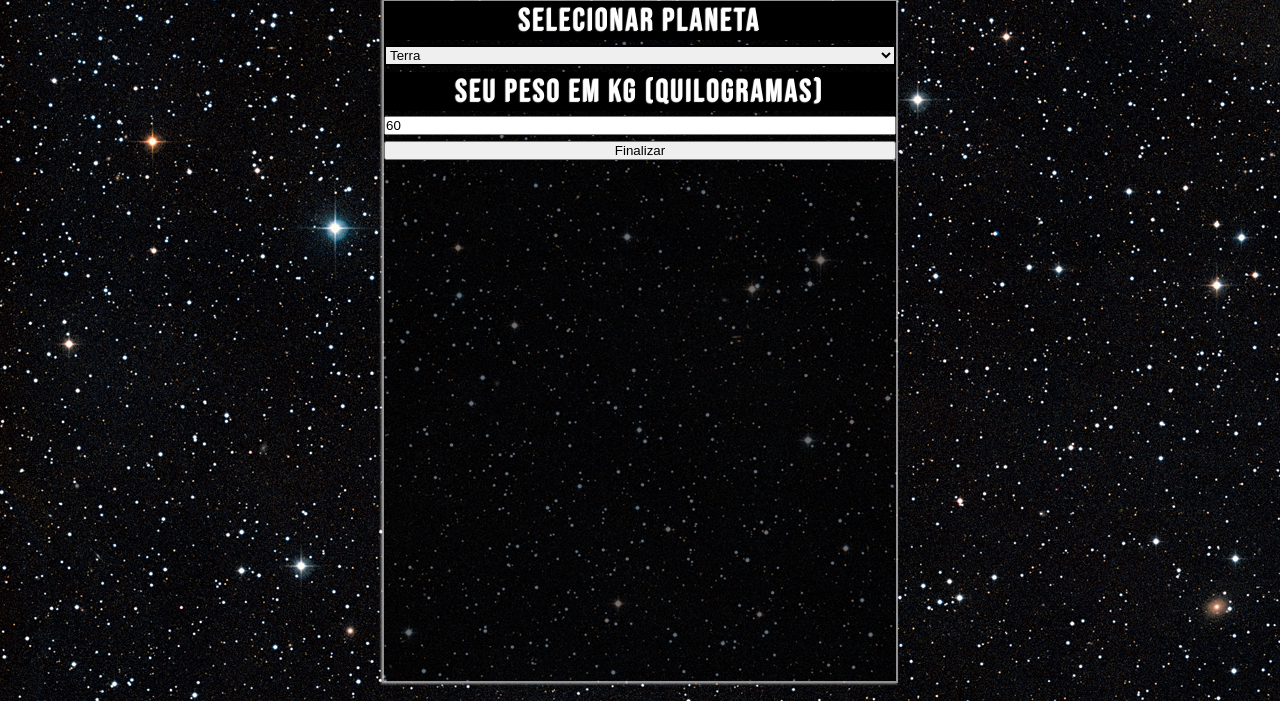
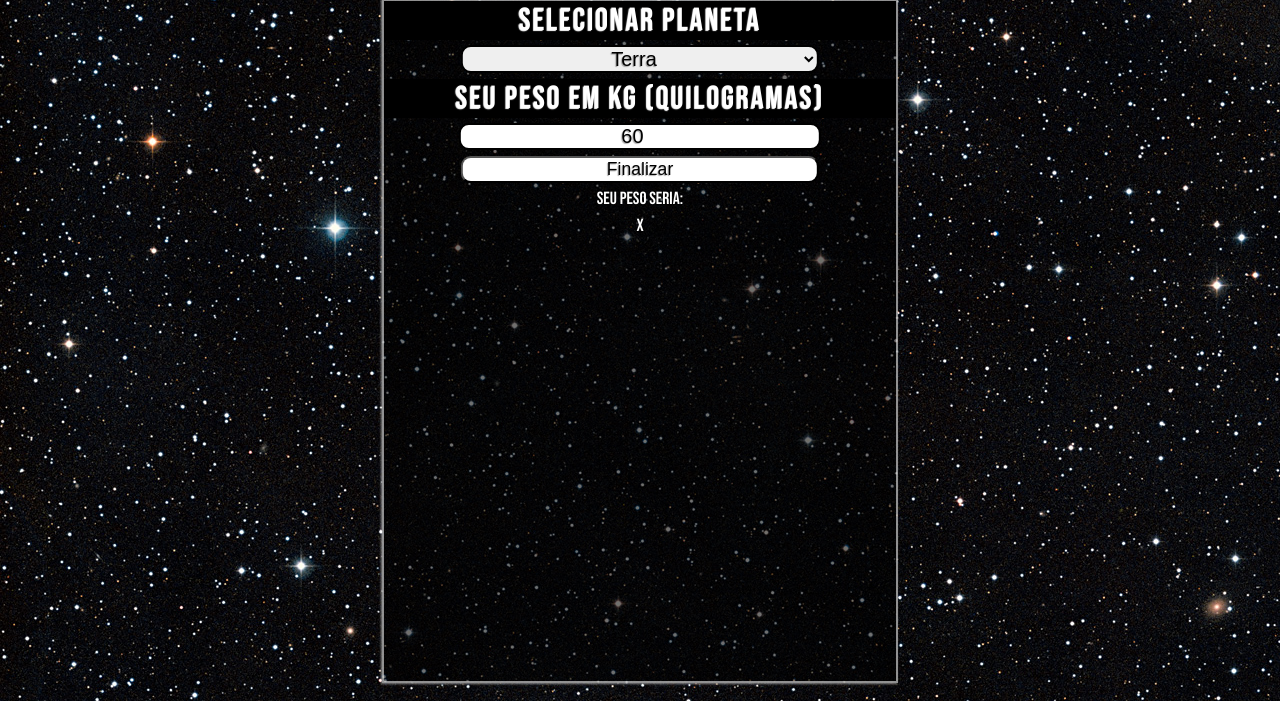
Before and after one commit to Vitorezy/Sistema-solar-Casa-Aberta, a plain HTML site: page gravidade.html in a window 1280 px wide. Shown: the part 99-800 px from the top of the page. Drawn offline with Linux system fonts and the light colour scheme.

Commit message:
atualizando form

```diff
--- a/gravidade.css
+++ b/gravidade.css
@@ -13,11 +13,10 @@ body {
   background-image: url(images/background.jpg);
   color: white;
   text-align: center;
-
 }
 h1 {
   font-size: 5rem;
-    font-family: 'bebas', Arial, Helvetica, sans-serif;
+  font-family: "bebas", Arial, Helvetica, sans-serif;
   letter-spacing: 2px;
   text-shadow: -2px 1px 2px rgba(255, 255, 255, 0.425);
   background-color: rgba(0, 0, 0, 0.411);
@@ -40,8 +39,7 @@ form {
   display: flex;
   flex-direction: column;
   gap: 0.8%;
-  font-family: 'bebas', Arial, Helvetica, sans-serif;
-
+  font-family: "bebas", Arial, Helvetica, sans-serif;
 }
 form > label {
   font-size: 2rem;
@@ -50,7 +48,32 @@ form > label {
   background-color: black;
   font-weight: 500;
 }
-form > select {
+.input_form_gravidade {
+  text-align: center;
+  position: relative;
+  font-size: 1.25rem;
+  left: 50%;
+  transform: translate(-50%);
   cursor: pointer;
   border: 2px solid black;
+  text-shadow: -1px 1px 1px rgba(0, 0, 0, 0.329);
+  width: 70%;
+  border-radius: 10px;
 }
+form > input[type="submit"] {
+  cursor: pointer;
+  font-size: 1.1rem;
+  text-shadow: -1px 1px 1px rgba(0, 0, 0, 0.329);
+  width: 70%;
+  left: 50%;
+  height: 4%;
+  background-color: white;
+  position: relative;
+  transform: translate(-50%);
+  border-radius: 10px;
+}
+form p {
+  font-family: 'bebas', Arial, Helvetica, sans-serif;
+  font-size: 1.1rem;
+  text-shadow: -1px 1px 1px rgba(0, 0, 0, 0.329);
+}
--- a/gravidade.html
+++ b/gravidade.html
@@ -1,10 +1,10 @@
 <!DOCTYPE html>
 <html lang="en">
   <head>
-    <meta charset="UTF-8">
-    <meta http-equiv="X-UA-Compatible" content="IE=edge">
-    <meta name="viewport" content="width=device-width, initial-scale=1.0">
-    <link rel="stylesheet" href="gravidade.css">
+    <meta charset="UTF-8" />
+    <meta http-equiv="X-UA-Compatible" content="IE=edge" />
+    <meta name="viewport" content="width=device-width, initial-scale=1.0" />
+    <link rel="stylesheet" href="gravidade.css" />
     <link rel="shortcut icon" href="images/favicon.ico" type="image/x-icon" />
     <title>Teste de Gravidade</title>
   </head>
@@ -12,10 +12,8 @@
     <h1>TESTE OS EFEITOS DA GRAVIDADE</h1>
   </body>
   <form action="gravidade.html" method="get">
-    <label for="planeta_select">
-        Selecionar planeta
-    </label>
-    <select name="planeta" id="planeta_select">
+    <label for="planeta_select"> Selecionar planeta </label>
+    <select class="input_form_gravidade" name="planeta" id="planeta_select">
       <option value="terra">Terra</option>
       <option value="Mercurio">Mercurio</option>
       <option value="venus">Vênus</option>
@@ -25,10 +23,19 @@
       <option value="urano">Urano</option>
       <option value="netuno">Netuno</option>
     </select>
-    <label for="pesokginput">
-        seu peso em KG (Quilogramas)
-    </label>
-    <input type="number" name="pesokg" maxlength="600" id="pesokginput" value="60">
-    <input type="submit" value="Finalizar">
+    <label for="pesokginput"> seu peso em KG (Quilogramas) </label>
+    <input
+      class="input_form_gravidade"
+      type="number"
+      name="pesokg"
+      maxlength="600"
+      id="pesokginput"
+      value="60"
+    />
+    <input type="submit" value="Finalizar" />
+    <p>
+        Seu peso seria: <p>X</p>
+    </p>
   </form>
+
 </html>
```
Lines whose indentation alone changed are shown as unchanged.
